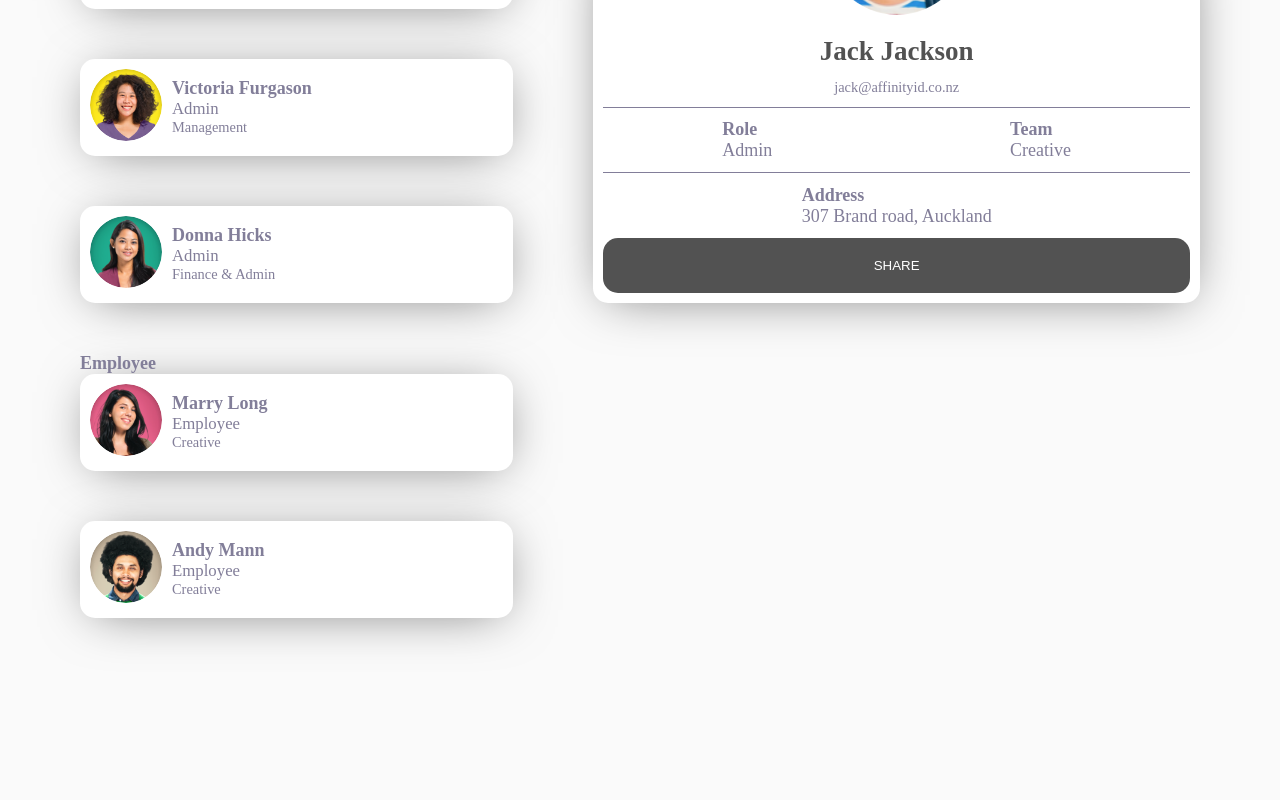
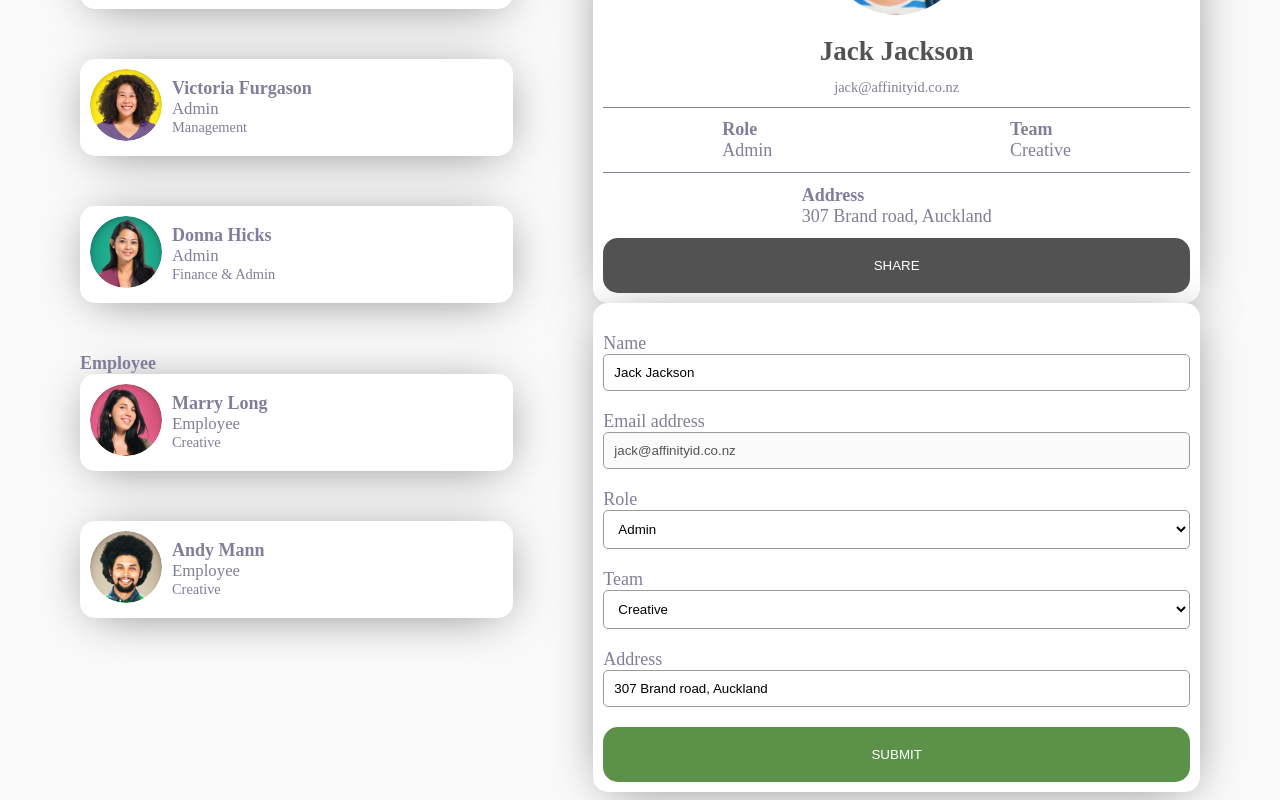
Before and after one commit to MrDockal/affinity-id, a React (Create React App) app: page / in a window 1280 px wide. Shown: the part 362-1162 px from the top of the page. Before the commit the page ends 1038 px from the top, so only its background shows below. Built offline with nearby package versions, Linux system fonts and the light colour scheme.

Commit message:
Add employee edit form

```diff
--- a/src/App.tsx
+++ b/src/App.tsx
@@ -12,6 +12,7 @@ import { StyledButton, StyledButtonScheme } from './Components/Styled/Form/Style
 import { StyledSearchInput } from './Components/Styled/Form/StyledSearchInput';
 import { StyledSpace } from './Components/Styled/Elements/StyledSpace';
 import { EmployeeList } from './Containers/EmployeeList/EmployeeList';
+import { EmployeeForm } from './Components/EmployeeForm/EmployeeForm';
 
 const GlobalStyle = createGlobalStyle<IThemeProps>`
 	html, body {
@@ -40,6 +41,7 @@ class App extends React.Component {
 								Create new employee
 							</StyledButton>
 							<BigEmployeeCard employee={employees[0]} />
+							<EmployeeForm editEmployee={employees[0]} onSubmit={() => false} />
 						</StyledAppColumns>
 					</StyledFlexRow>
 				</StyledResponsiveContainer>
--- /dev/null
+++ b/src/Components/EmployeeForm/EmployeeForm.tsx
@@ -0,0 +1,101 @@
+import * as React from 'react';
+import { IEmployee } from 'src/Model/Employee/IEmployee';
+import { IRole } from 'src/Model/Employee/IRole';
+import { ITeam } from 'src/Model/Team/ITeam';
+import { StyledButton, StyledButtonScheme } from '../Styled/Form/StyledButton';
+import { StyledCard } from '../Styled/Card/StyledCard';
+import { StyledFormGroup } from '../Styled/Form/StyledFormGroup';
+import { StyledFormInput } from '../Styled/Form/StyledFormInput';
+import { StyledFormSelect } from '../Styled/Form/StyledFormSelect';
+
+type IEmployeeForm = Partial<IEmployee>;
+
+interface IProps {
+	editEmployee?: IEmployee;
+	onSubmit(employee: IEmployee): void;
+}
+
+interface IState {
+	employee: IEmployeeForm;
+}
+
+export class EmployeeForm extends React.PureComponent<IProps, IState> {
+	public state: IState = {
+		employee: this.props.editEmployee ? this.props.editEmployee : {},
+	};
+
+	public render() {
+		const editing = !!this.props.editEmployee;
+		return (
+			<StyledCard>
+				<form onSubmit={this.handleSubmit}>
+					<StyledFormGroup>
+						<div>
+							<label htmlFor='name'>Name</label>
+						</div>
+						<StyledFormInput onChange={this.handleInputChange} id='name' name='name' type='text' defaultValue='' value={this.state.employee.name} required={true} />
+					</StyledFormGroup>
+					<StyledFormGroup>
+						<div>
+							<label htmlFor='email'>Email address</label>
+						</div>
+						<StyledFormInput onChange={this.handleInputChange} id='email' name='email' type='email' disabled={editing} defaultValue='' value={this.state.employee.email} required={true} />
+					</StyledFormGroup>
+					<StyledFormGroup>
+						<div>
+							<label htmlFor='role'>Role</label>
+						</div>
+						<StyledFormSelect onChange={this.handleInputChange} id='role' name='role' value={this.state.employee.role} defaultValue='' required={true}>
+							<option value={''} defaultChecked={true} disabled={true}>Plase select a role</option>
+							{
+								Object.keys(IRole).map((role: string) =>
+									<option key={role}>{role}</option>
+								)
+							}
+						</StyledFormSelect>
+					</StyledFormGroup>
+					<StyledFormGroup>
+						<div>
+							<label htmlFor='team'>Team</label>
+						</div>
+						<StyledFormSelect onChange={this.handleInputChange} id='team' name='team' value={this.state.employee.team} defaultValue='' required={true} >
+							<option value='' disabled={true}>Plase select a team</option>
+							{
+								Object.keys(ITeam).map((team: string) =>
+									<option key={team}>{team}</option>
+								)
+							}
+						</StyledFormSelect>
+					</StyledFormGroup>
+					<StyledFormGroup>
+						<div>
+							<label htmlFor='address'>Address</label>
+						</div>
+						<StyledFormInput onChange={this.handleInputChange} id='address' name='address' type='text' defaultValue='' value={this.state.employee.address} required={true} />
+					</StyledFormGroup>
+					<StyledButton scheme={StyledButtonScheme.GREEN}>
+						Submit
+					</StyledButton>
+				</form>
+			</StyledCard>
+		);
+	}
+
+	private handleInputChange = (event: React.ChangeEvent<HTMLInputElement | HTMLSelectElement>) => {
+		const target = event.target;
+		const value = target.value;
+		const name = target.name;
+
+		this.setState({
+			employee: {
+				...this.state.employee,
+				[name]: value,
+			}
+		});
+	}
+
+	private handleSubmit = (event: React.FormEvent<HTMLFormElement>) => {
+		event.preventDefault();
+		this.props.onSubmit(this.state.employee as any);
+	}
+}
--- a/src/Components/Styled/Form/StyledButton.ts
+++ b/src/Components/Styled/Form/StyledButton.ts
@@ -1,8 +1,9 @@
 import styled from 'styled-components';
-import { IThemeProps } from 'src/Model/theme';
+import { IThemeProps, theme } from 'src/Model/theme';
 
 export enum StyledButtonScheme {
 	DARK = 'DARK',
+	GREEN = 'GREEN',
 	DEFAULT = 'DEFAULT',
 }
 interface IOwnProps {
@@ -20,7 +21,19 @@ export const StyledButton = styled.button<IProps>`
 	border-radius: ${(props: IProps) => props.theme.borderRadius}
 	width: 100%
 	padding: 20px 0;
-	background: ${(props: IProps) => props.scheme === StyledButtonScheme.DARK ? 'black' : props.theme.darkFontColor}
+	background: ${(props: IProps) => {
+		if (!props.scheme) {
+			return props.theme.darkFontColor;
+		}
+		switch (props.scheme) {
+			case StyledButtonScheme.DARK:
+				return 'black';
+			case StyledButtonScheme.GREEN:
+				return theme.greenColor;
+			default:
+				return props.theme.darkFontColor;
+		}
+	}}
 	&:focus {
 		outline: 0;
 	}
--- /dev/null
+++ b/src/Components/Styled/Form/StyledFormGroup.ts
@@ -0,0 +1,5 @@
+import styled from 'styled-components';
+
+export const StyledFormGroup = styled.div`
+	margin: 20px 0;
+`;
--- /dev/null
+++ b/src/Components/Styled/Form/StyledFormInput.ts
@@ -0,0 +1,14 @@
+import styled from 'styled-components';
+import { IThemeProps } from 'src/Model/theme';
+import { IProps } from '../Card/StyledCard';
+
+export const StyledFormInput = styled.input<IThemeProps>`
+	border: 1px solid ${(props: IProps) => props.theme.minorFontColor};
+	border-radius: 5px;
+	width: 100%
+	padding: 10px;
+	box-sizing: border-box;
+	&:focus {
+		outline: 0;
+	}
+`;
--- /dev/null
+++ b/src/Components/Styled/Form/StyledFormSelect.ts
@@ -0,0 +1,15 @@
+import styled from 'styled-components';
+import { IThemeProps } from 'src/Model/theme';
+import { IProps } from '../Card/StyledCard';
+
+export const StyledFormSelect = styled.select<IThemeProps>`
+	border: 1px solid ${(props: IProps) => props.theme.minorFontColor};
+	background: white;
+	border-radius: 5px;
+	width: 100%
+	padding: 10px;
+	box-sizing: border-box;
+	&:focus {
+		outline: 0;
+	}
+`;
--- a/src/Model/theme.tsx
+++ b/src/Model/theme.tsx
@@ -8,6 +8,7 @@ export const theme = {
 	borderRadius: '15px',
 	boxPadding: '10px',
 	employeeBoxHeight: '340px',
+	greenColor: '#5b9149',
 }
 
 export interface IThemeProps {
--- a/tslint.json
+++ b/tslint.json
@@ -9,6 +9,7 @@
   },
   "rules": {
     "ordered-imports": [false],
-    "object-literal-sort-keys": [false]
+	"object-literal-sort-keys": [false],
+	"jsx-no-lambda": [false]
   }
 }
```
